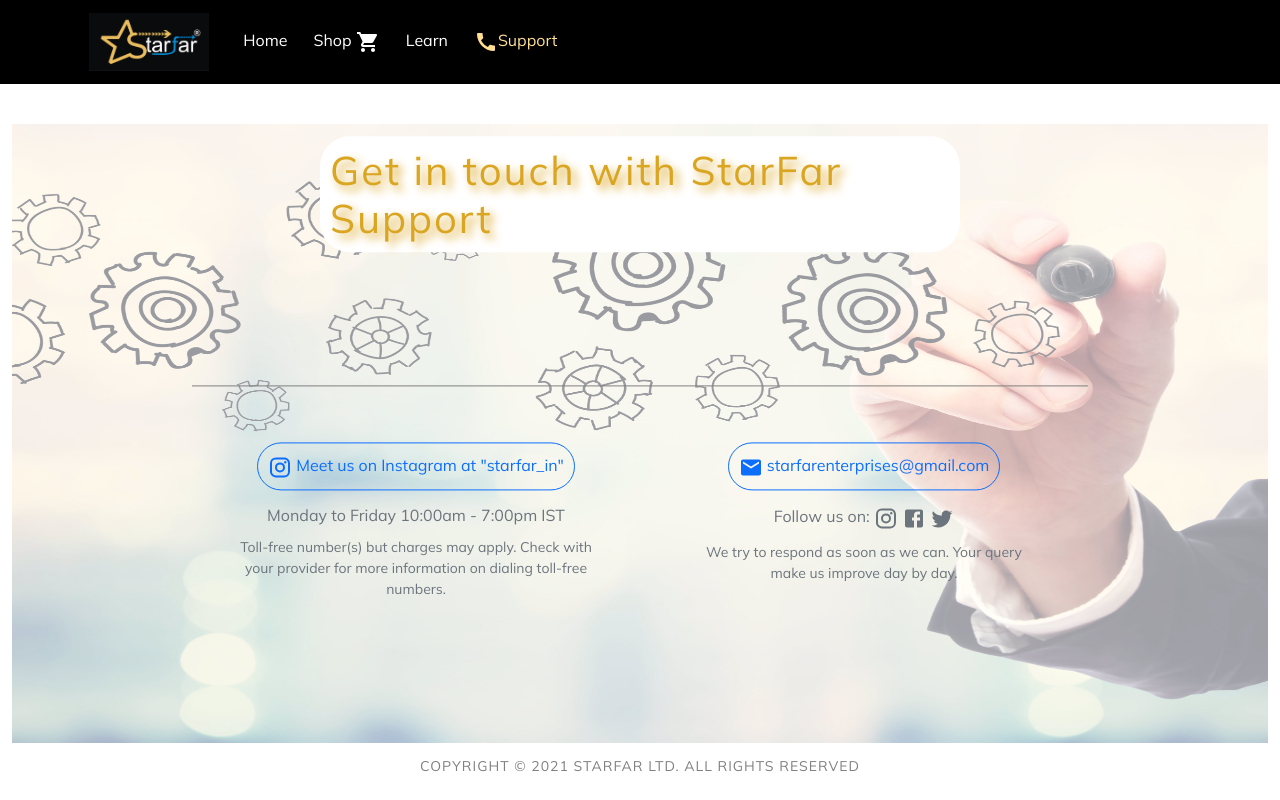
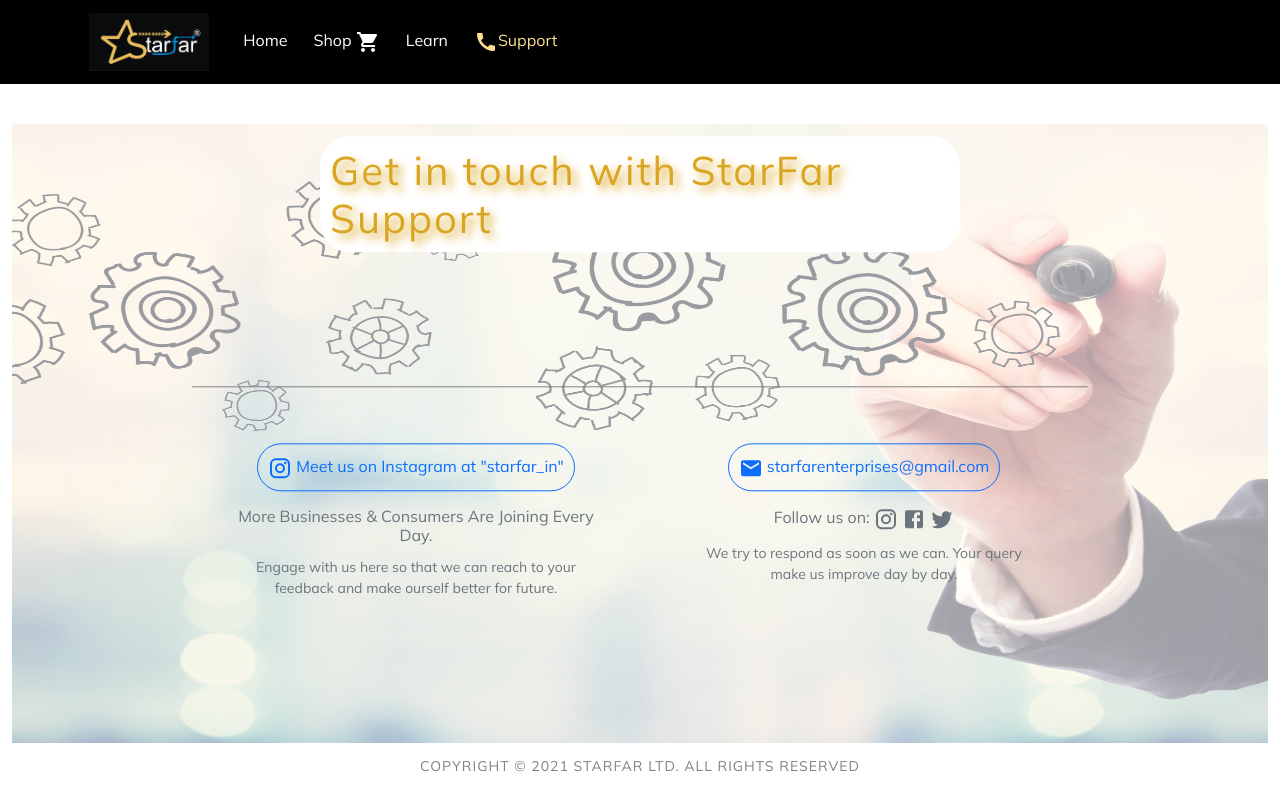
Before and after one commit to raghavgoyal077/starfar2, a React (Create React App) app: page /contact in a window 1280 px wide. Built offline with nearby package versions, Linux system fonts and the light colour scheme.

Commit message:
improved one

```diff
--- a/src/Components/Contact.jsx
+++ b/src/Components/Contact.jsx
@@ -30,11 +30,11 @@
                 </a>
               </h5>
               <h6 className='card-subtitle mb-2 ml-3 mt-3 text-muted text-center my_small'>
-                Monday to Friday 10:00am - 7:00pm IST
+                More Businesses & Consumers Are Joining Every Day.
               </h6>
               <p className='card-text text-center text-muted form-control-sm my_small'>
-                Toll-free number(s) but charges may apply. Check with your
-                provider for more information on dialing toll-free numbers.
+                Engage with us here so that we can reach to
+                your feedback and make ourself better for future.
               </p>
             </div>
           </div>
```
